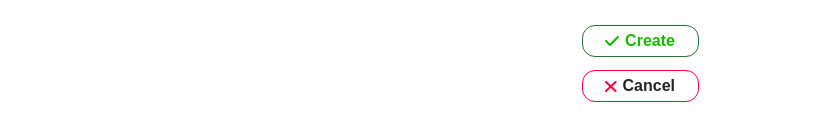
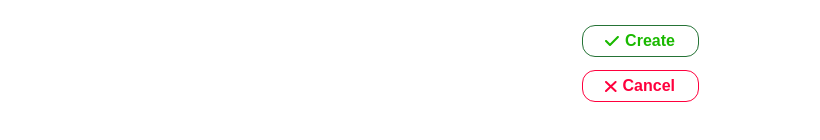
Before and after one commit to e-rmkt/tripify-travel-app, a Next.js app: page /forms/TripForm in a window 1280 px wide. Shown: the part 432-572 px from the top of the page, without its empty margins (0-820 px from the left). Built offline with nearby package versions, Linux system fonts and the light colour scheme.

Commit message:
feat: add modal to cancel button

```diff
--- a/components/CancelButton/CancelButton.styled.js
+++ b/components/CancelButton/CancelButton.styled.js
@@ -1,7 +1,6 @@
-import Link from "next/link";
 import styled from "styled-components";
 
-export const StyledCancelButton = styled(Link)`
+export const StyledCancelButton = styled.button`
   width: 117px;
   height: 32px;
   display: flex;
--- a/components/CancelButton/index.js
+++ b/components/CancelButton/index.js
@@ -1,5 +1,25 @@
 import { StyledCancelButton } from "./CancelButton.styled";
+import Modal from "../Modals";
+import { useState } from "react";
+import { StyledLink } from "../Modals/Modals.styled";
 
 export default function CancelButton({ children }) {
-  return <StyledCancelButton href="/">{children}</StyledCancelButton>;
+  const [showModal, setShowModal] = useState(false);
+
+  return (
+    <>
+      <StyledCancelButton type="button" onClick={() => setShowModal(true)}>
+        {children}
+      </StyledCancelButton>
+      {showModal && (
+        <Modal onClose={() => setShowModal(false)}>
+          Are you sure you want to discard your changes?
+          <StyledLink href="/">Yes</StyledLink>
+          <button type="button" onClick={() => setShowModal(false)}>
+            No
+          </button>
+        </Modal>
+      )}
+    </>
+  );
 }
```
